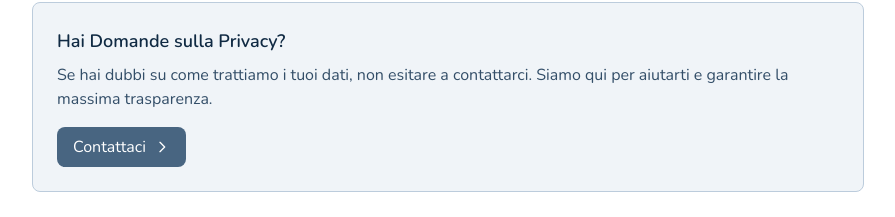
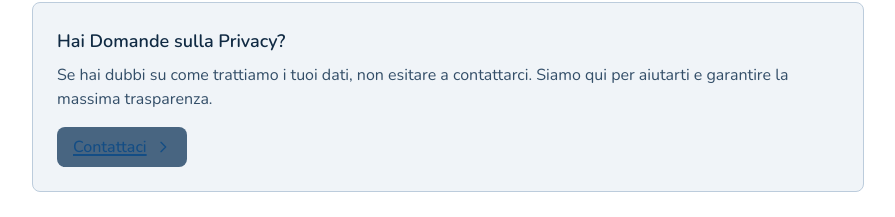
Before and after one commit to Gabrielepolimi/fishandtips, a Next.js app: page /privacy in a window 1280 px wide. Shown: the part 3406-3623 px from the top of the page, without its empty margins (192-1087 px from the left). Built offline with nearby package versions, Linux system fonts and the light colour scheme.

Commit message:
Improve link styling in articles for better visibility

```diff
--- a/app/articoli/[slug]/page.tsx
+++ b/app/articoli/[slug]/page.tsx
@@ -335,6 +335,24 @@ export default async function PostPage({ params }: Props) {
                 bullet: ({children}) => <li className="text-base sm:text-lg text-gray-700 ml-3 sm:ml-4">{children}</li>,
                 number: ({children}) => <li className="text-base sm:text-lg text-gray-700 ml-3 sm:ml-4">{children}</li>,
               },
+              marks: {
+                link: ({children, value}) => {
+                  const target = (value?.href || '').startsWith('http') ? '_blank' : undefined;
+                  return (
+                    <a
+                      href={value?.href}
+                      target={target}
+                      rel={target === '_blank' ? 'noopener noreferrer' : undefined}
+                      className="text-brand-blue hover:text-brand-blue-dark underline decoration-2 underline-offset-2 hover:decoration-brand-blue-dark transition-all duration-200 font-medium"
+                    >
+                      {children}
+                    </a>
+                  );
+                },
+                strong: ({children}) => <strong className="font-bold text-gray-900">{children}</strong>,
+                em: ({children}) => <em className="italic text-gray-800">{children}</em>,
+                code: ({children}) => <code className="bg-gray-100 text-gray-800 px-1 py-0.5 rounded text-sm font-mono">{children}</code>,
+              },
             }}
           />
         </div>
--- a/styles/globals.css
+++ b/styles/globals.css
@@ -41,3 +41,25 @@ body {
 .animation-delay-4000 {
   animation-delay: 4s;
 }
+
+/* Link styles for better visibility */
+.prose a {
+  color: #134D85 !important;
+  text-decoration: underline;
+  text-decoration-thickness: 2px;
+  text-underline-offset: 2px;
+  font-weight: 500;
+  transition: all 0.2s ease;
+}
+
+.prose a:hover {
+  color: #0f3d6b !important;
+  text-decoration-color: #0f3d6b;
+}
+
+/* External link indicator */
+.prose a[target="_blank"]::after {
+  content: " ↗";
+  font-size: 0.8em;
+  opacity: 0.7;
+}
```
